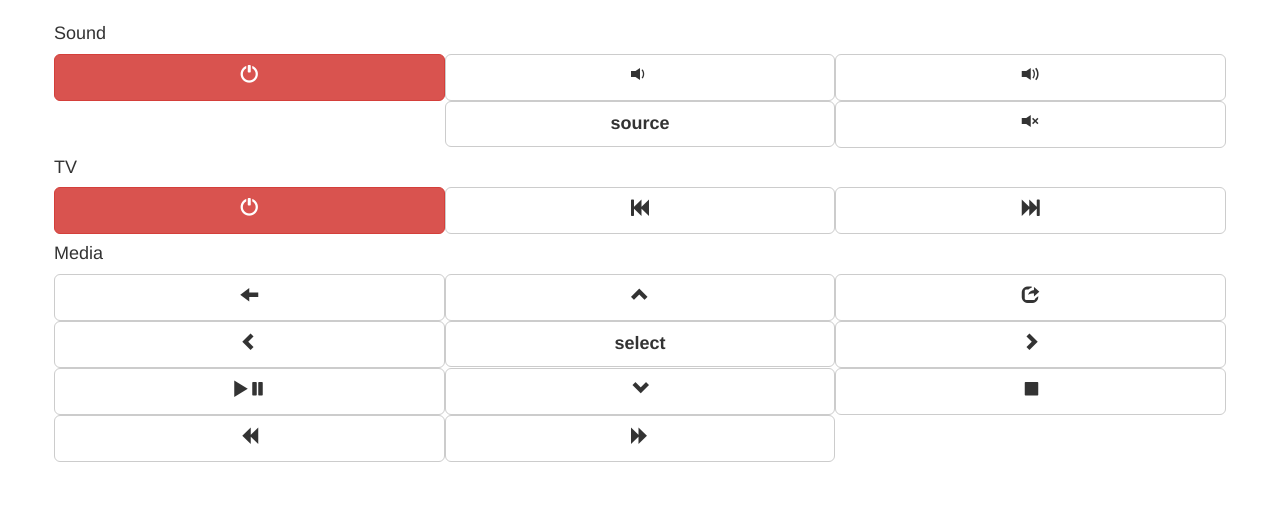
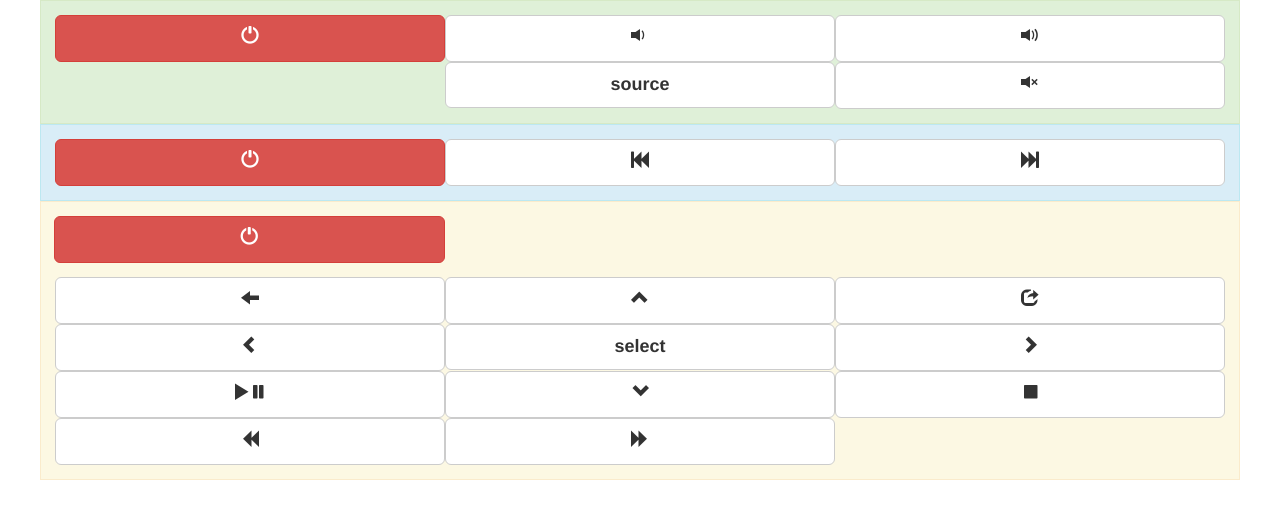
Before and after one commit to wouterverweirder/home-remote, a website: page raspberrypi/nodejs/public/index.html in a window 1280 px wide. Drawn offline with Linux system fonts and the light colour scheme; some packages are replaced by stand-ins of ours; a script that the page names is missing.

Commit message:
added reboot button for raspbmc

```diff
--- a/raspberrypi/nodejs/public/index.html
+++ b/raspberrypi/nodejs/public/index.html
@@ -25,9 +25,8 @@
 		<script type="text/javascript" src="/js/fastclick.js"></script>
 	</head>
 <body>
-	<div class="container" style="padding: 1em">
-		<div class="row"><h4>Sound</h4></div>
-		<div class="row">
+	<div class="container">
+		<div class="row" style="padding: 1em; background-color: #dff0d8; border: solid 1px #d6e9c6">
 			<button type="button" class="col-4 btn btn-default btn-lg btn-danger" data-remote-name="samsung" data-remote-key="KEY_POWER"><span class="glyphicon glyphicon-off"></span></button>
 			<button type="button" class="col-4 btn btn-default btn-lg" data-remote-name="samsung" data-remote-key="KEY_VOLUMEDOWN"><span class="glyphicon glyphicon-volume-down"></span></button>
 			<button type="button" class="col-4 btn btn-default btn-lg" data-remote-name="samsung" data-remote-key="KEY_VOLUMEUP"><span class="glyphicon glyphicon-volume-up"></span></button>
@@ -35,14 +34,15 @@
 			<button type="button" class="col-4 btn btn-default btn-lg" data-remote-name="samsung" data-remote-key="KEY_CHANNEL">source</button>
 			<button type="button" class="col-4 btn btn-default btn-lg" data-remote-name="samsung" data-remote-key="KEY_MUTE"><span class="glyphicon glyphicon-volume-off"></span></button>
 		</div>
-		<div class="row"><h4>TV</h4></div>
-		<div class="row">
+		<div class="row" style="padding: 1em; background-color: #d9edf7; border: solid 1px #bce8f1">
 			<button type="button" class="col-4 btn btn-default btn-lg btn-danger" data-remote-name="tv" data-remote-key="KEY_POWER"><span class="glyphicon glyphicon-off"></span></button>
 			<button type="button" class="col-4 btn btn-default btn-lg" data-remote-name="tv" data-remote-key="KEY_CHANNELDOWN"><span class="glyphicon glyphicon-fast-backward"></span></button>
 			<button type="button" class="col-4 btn btn-default btn-lg" data-remote-name="tv" data-remote-key="KEY_CHANNELUP"><span class="glyphicon glyphicon-fast-forward"></span></button>
 		</div>
-		<div class="row"><h4>Media</h4></div>
-		<div class="row">
+		<div class="row" style="padding: 1em; background-color: #fcf8e3; border: solid 1px #faebcc">
+			<div class="row" style="padding: 1em; padding-top: 0;">
+				<button type="button" class="col-4 btn btn-default btn-lg btn-danger" data-remote-name="xbmc" data-remote-key="System.Reboot"><span class="glyphicon glyphicon-off"></span></button>
+			</div>
 			<button type="button" class="col-4 btn btn-default btn-lg" data-remote-name="xbmc" data-remote-key="Input.Back"><span class="glyphicon glyphicon-arrow-left"></span></button>
 			<button type="button" class="col-4 btn btn-default btn-lg" data-remote-name="xbmc" data-remote-key="Input.Up"><span class="glyphicon glyphicon-chevron-up"></span></button>
 			<button type="button" class="col-4 btn btn-default btn-lg" data-remote-name="xbmc" data-remote-key="Input.ContextMenu"><span class="glyphicon glyphicon-share"></span></button>
```
